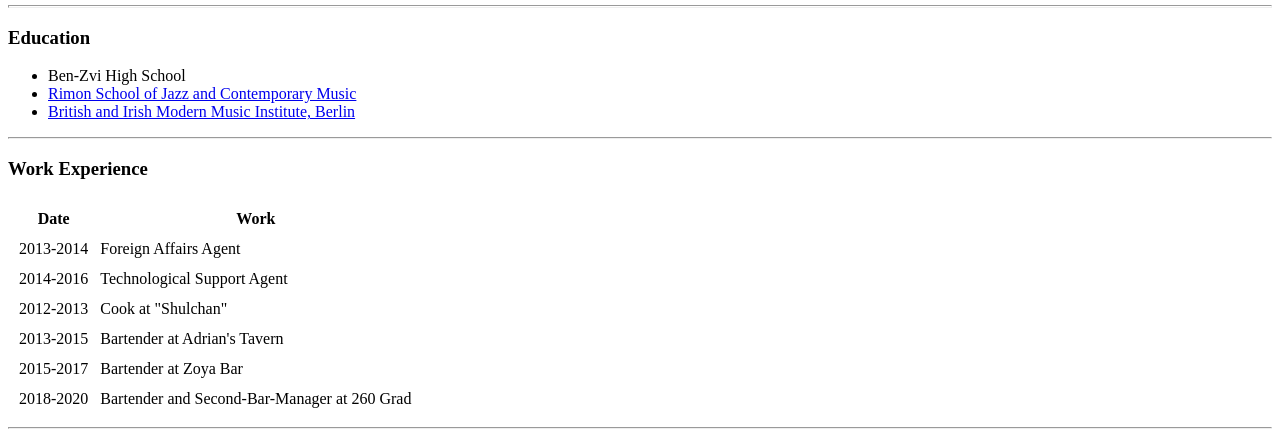
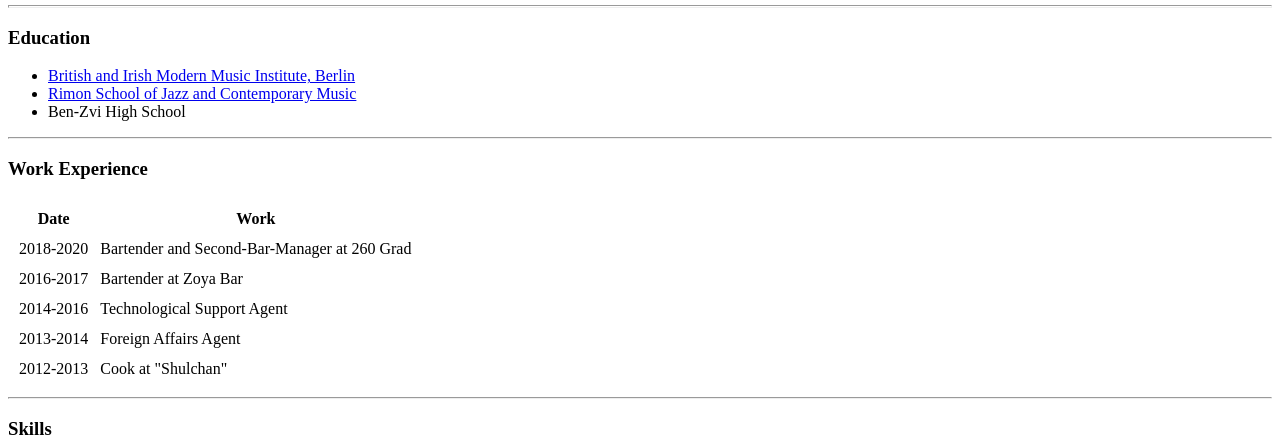
Before and after one commit to Jonnylazzeri/cv, a plain HTML site: page index.html in a window 1280 px wide. Shown: the part 357-800 px from the top of the page. Drawn offline with Linux system fonts and the light colour scheme.

Commit message:
Update index.html

```diff
--- a/index.html
+++ b/index.html
@@ -25,9 +25,10 @@
   <hr size="3">
   <h3> Education </h3>
   <ul>
+    <li><a href="https://www.bimm.ac.uk/berlin/">British and Irish Modern Music Institute, Berlin</a></li>
+    <li><a href="https://www.rimonschool.co.il/">Rimon School of Jazz and Contemporary Music</a></li>
     <li>Ben-Zvi High School</li>
-    <li><a href="https://www.rimonschool.co.il/">Rimon School of Jazz and Contemporary Music</a></li>
-    <li><a href="https://www.bimm.ac.uk/berlin/">British and Irish Modern Music Institute, Berlin</a></li>
+
   </ul>
   <hr>
   <h3>Work Experience</h3>
@@ -39,29 +40,26 @@
       </tr>
     </thead>
     <tr>
-      <td>2013-2014</td>
-      <td>Foreign Affairs Agent</td>
+      <td>2018-2020</td>
+      <td>Bartender and Second-Bar-Manager at 260 Grad</td>
+    </tr>
+    <tr>
+      <td>2016-2017</td>
+      <td>Bartender at Zoya Bar</td>
     </tr>
     <tr>
       <td>2014-2016</td>
       <td>Technological Support Agent</td>
     </tr>
     <tr>
+      <td>2013-2014</td>
+      <td>Foreign Affairs Agent</td>
+    </tr>
+    <tr>
       <td>2012-2013</td>
       <td>Cook at "Shulchan"</td>
     </tr>
-    <tr>
-      <td>2013-2015</td>
-      <td>Bartender at Adrian's Tavern</td>
-    </tr>
-    <tr>
-      <td>2015-2017</td>
-      <td>Bartender at Zoya Bar</td>
-    </tr>
-    <tr>
-      <td>2018-2020</td>
-      <td>Bartender and Second-Bar-Manager at 260 Grad</td>
-    </tr>
+
   </table>
   <hr>
   <h3>Skills</h3>
```
Lines whose indentation alone changed are shown as unchanged.
